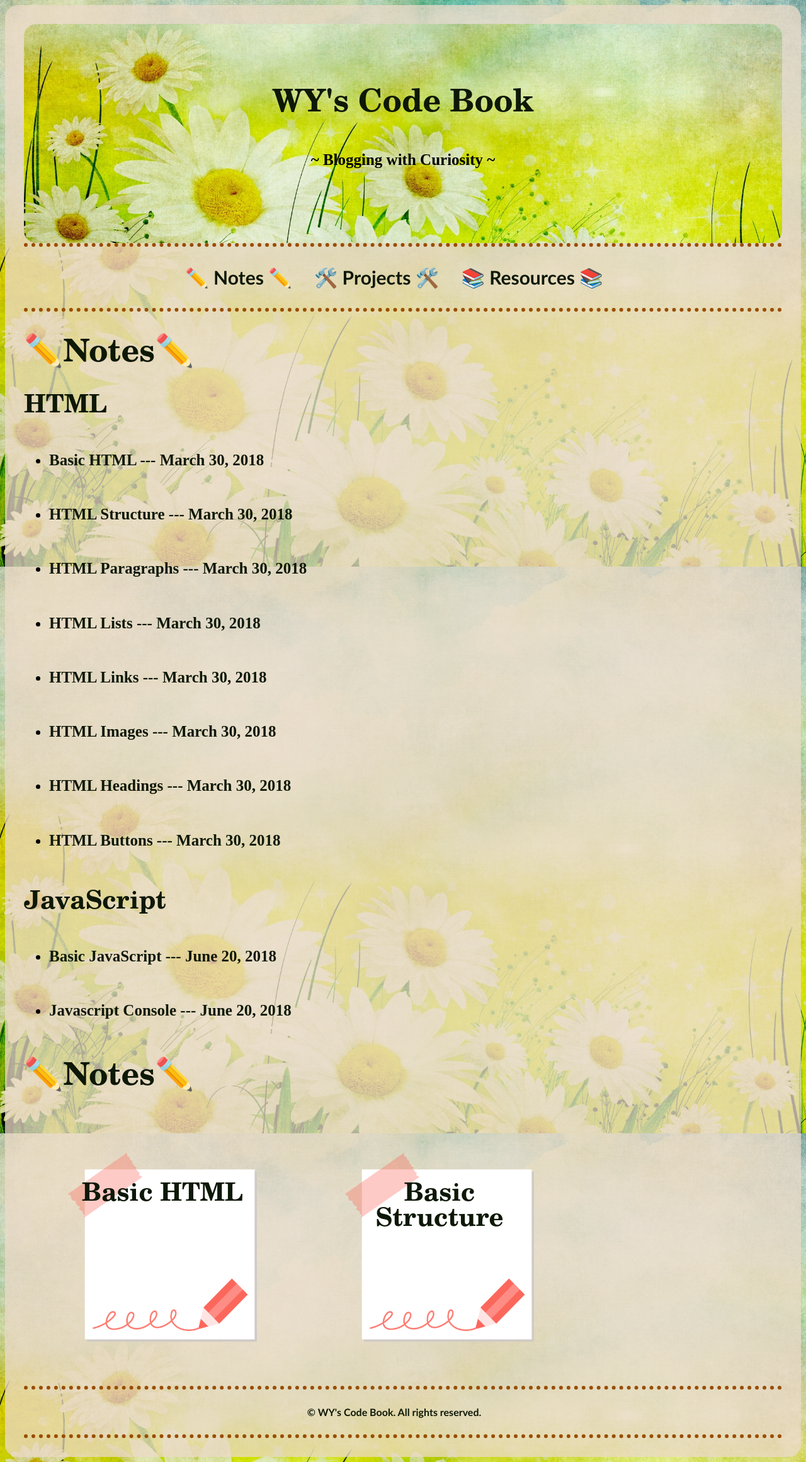
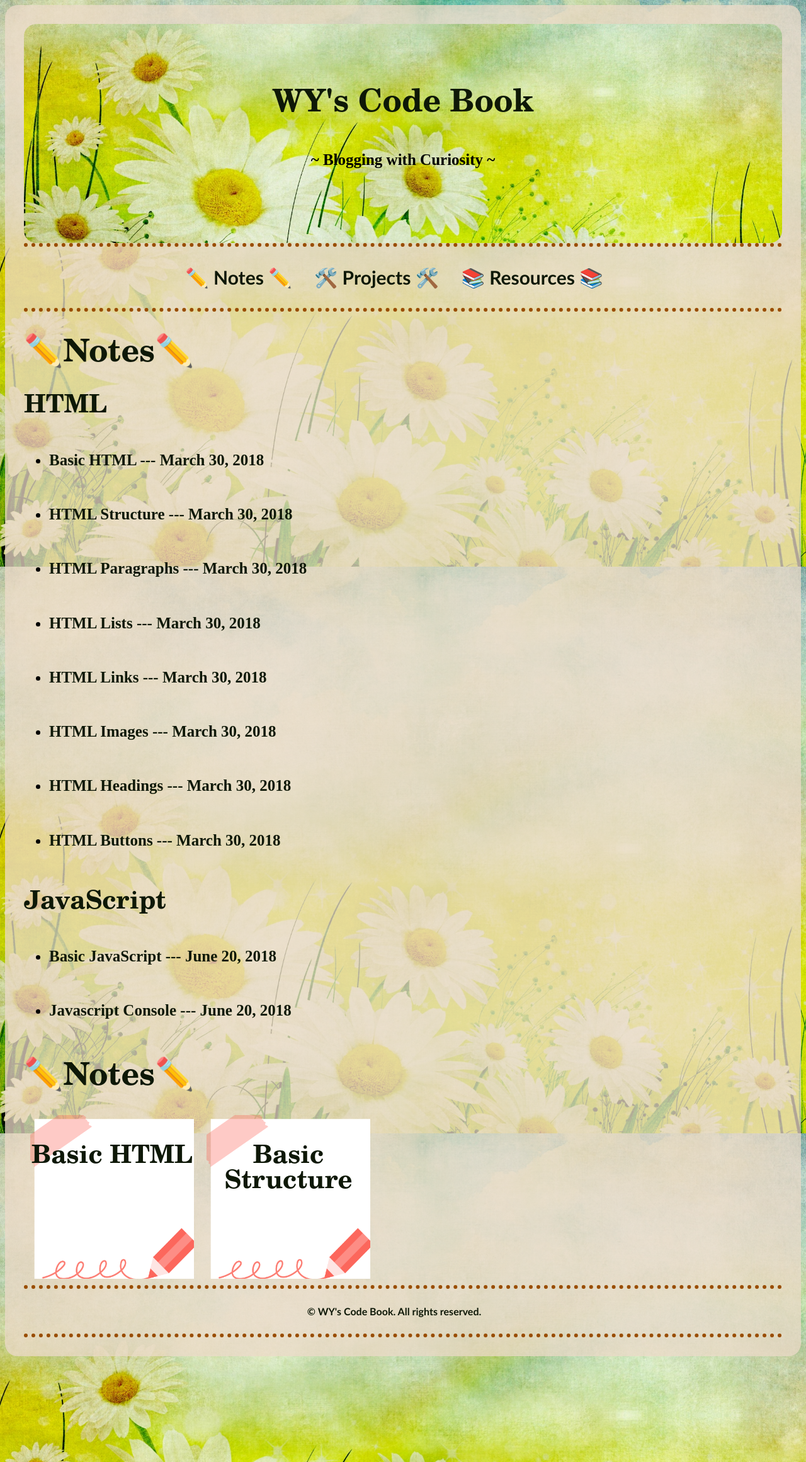
Before and after one commit to WYCodeBook/WYCodeBook.github.io, a Jekyll site: the page built from note/index.html, in a window 1280 px wide. Shown: the whole page at 63% size. Built offline with Jekyll 4.4.1, drawn with Linux system fonts in a browser that asks for light colours; some web fonts are replaced.

Commit message:
update banner

```diff
--- a/css/style.css
+++ b/css/style.css
@@ -170,9 +170,9 @@
   background-size: 300px 300px;
   background-repeat: no-repeat;
   background-position: center;
-  width: 300px;
-  height: 300px;
-  padding: 60px;
+  width: 260px;
+  height: 260px;
+  padding: 0px;
   margin: 10px;
   text-align: center;
   line-height: auto;
```
